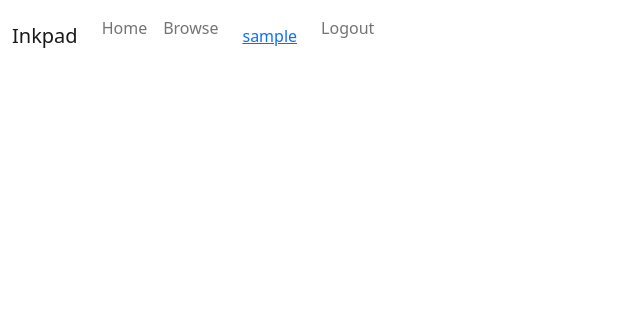
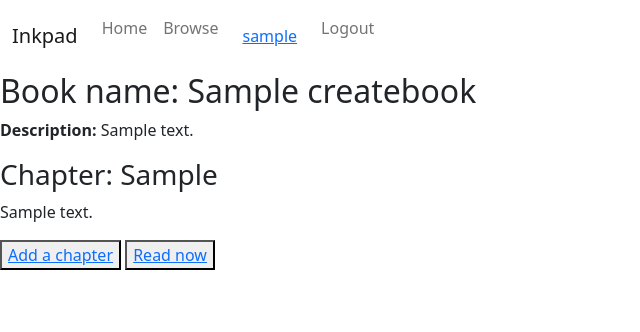
Before and after one commit to DanilleH22/inkpad_book, a Django app: a page that uses browse/templates/browse/view_chapter.html in a window 1280 px wide. Shown: the top 332 px of the page, without its empty margins (0-640 px from the left). Run offline with Django 3.2, Linux system fonts and the light colour scheme; a user stored in the database is signed in; tables that the repository leaves empty hold one stand-in row (values such as "Sample post"); parts of the project's set-up code (start-up, migrations or seed data) failed here and were passed over.

Commit message:
Add templates for viewing book chapter

```diff
--- a/browse/templates/browse/view_chapter.html
+++ b/browse/templates/browse/view_chapter.html
@@ -1,5 +1,23 @@
 {% extends "base.html" %} {% load static %} {% block content %}
 
+    <h2>Book name: {{ book.title }}</h2>
+    <p><strong>Description:</strong> {{ book.biography }}</p>
 
+    {% for chapter in object_list %}
+        <div>
+            <h3>Chapter: {{ chapter.chapter }}</h3>
+            <p>{{ chapter.content }}</p>
+            <!-- Add more details about each chapter here -->
+        </div>
+    {% empty %}
+        <p>No chapters found for this book.</p>
+    {% endfor %}
+
+    {% if user.is_authenticated %}
+        {% if book.author == request.user %}
+            <button><a href="{% url 'add_chapter' book.slug %}">Add a chapter</a></button>
+        {% endif %}
+        <button><a href="#">Read now</a></button>
+    {% endif %}
 
 {% endblock content %}
```
